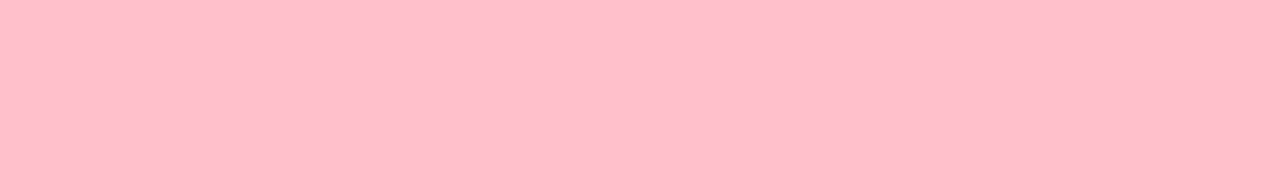
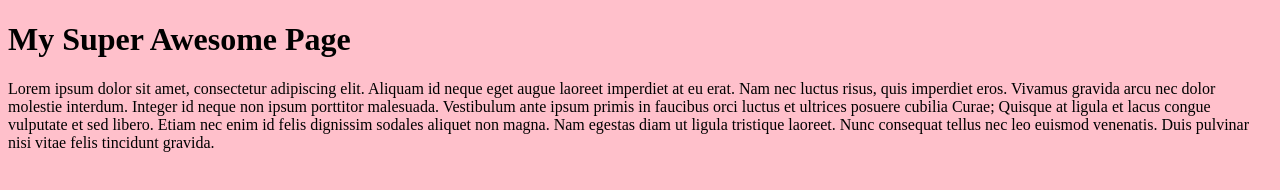
Before and after one commit to ElementalZach/In-Class-03-06-2019, a plain HTML site: page index.html in a window 1280 px wide. Drawn offline with Linux system fonts and the light colour scheme.

Commit message:
Added some content and structure

```diff
--- a/index.html
+++ b/index.html
@@ -8,6 +8,12 @@
 </head>
 
 <body>
+  <div class="section opening">
+    <div class="center clearfix">
+      <h1> My Super Awesome Page </h1>
+      <p> Lorem ipsum dolor sit amet, consectetur adipiscing elit. Aliquam id neque eget augue laoreet imperdiet at eu erat. Nam nec luctus risus, quis imperdiet eros. Vivamus gravida arcu nec dolor molestie interdum. Integer id neque non ipsum porttitor malesuada. Vestibulum ante ipsum primis in faucibus orci luctus et ultrices posuere cubilia Curae; Quisque at ligula et lacus congue vulputate et sed libero. Etiam nec enim id felis dignissim sodales aliquet non magna. Nam egestas diam ut ligula tristique laoreet. Nunc consequat tellus nec leo euismod venenatis. Duis pulvinar nisi vitae felis tincidunt gravida. </p>
+    </div>
+  </div>
 </body>
 
 
```
